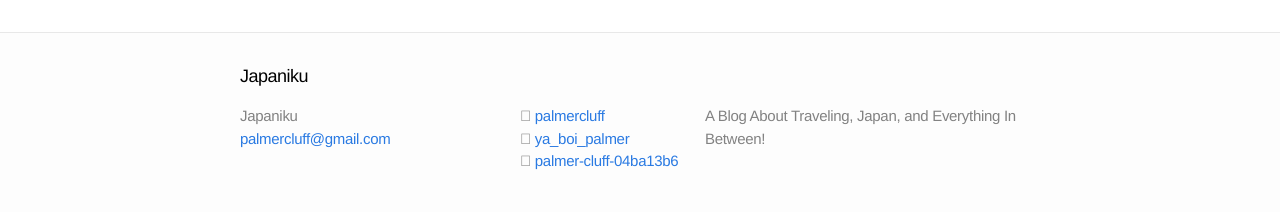
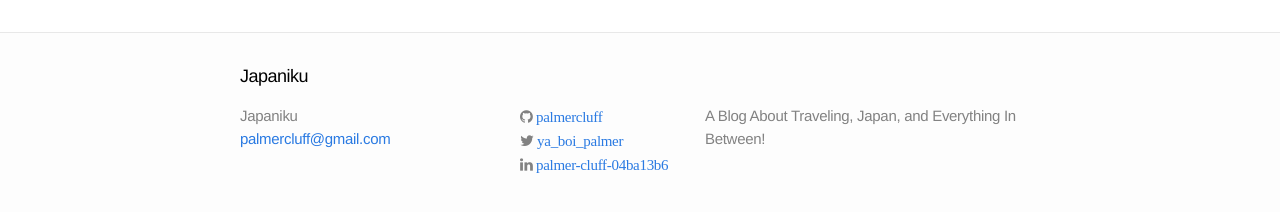
Before and after one commit to palmercluff/japaniku-v2, a Jekyll site: the page built from japaniku-jekyll/index.html, in a window 1280 px wide. Shown: the part 481-693 px from the top of the page. Built offline with Jekyll 4.4.1, drawn with Linux system fonts in a browser that asks for light colours.

Commit message:
Fix font awesome class

```diff
--- a/japaniku-jekyll/_includes/footer.html
+++ b/japaniku-jekyll/_includes/footer.html
@@ -14,19 +14,19 @@
     <div class="footer-col-2 column">
       <ul>
         {% if site.github_username %}
-	<li class="fa-github">
+	<li class="fa fa-github">
           <a href="https://github.com/{{ site.github_username }}">
             <span class="username">{{ site.github_username }}</span>
           </a>
         </li>{% endif %}
         {% if site.twitter_username %}
-	<li class="fa-twitter">
+	<li class="fa fa-twitter">
           <a href="https://twitter.com/{{ site.twitter_username }}">
             <span class="username">{{ site.twitter_username }}</span>
           </a>
         </li>{% endif %}
 	{% if site.linkedin_username %}
-	<li class="fa-linkedin">
+	<li class="fa fa-linkedin">
           <a href="https://www.linkedin.com/in/{{ site.linkedin_username }}">
             <span class="username">{{ site.linkedin_username }}</span>
           </a>
```
